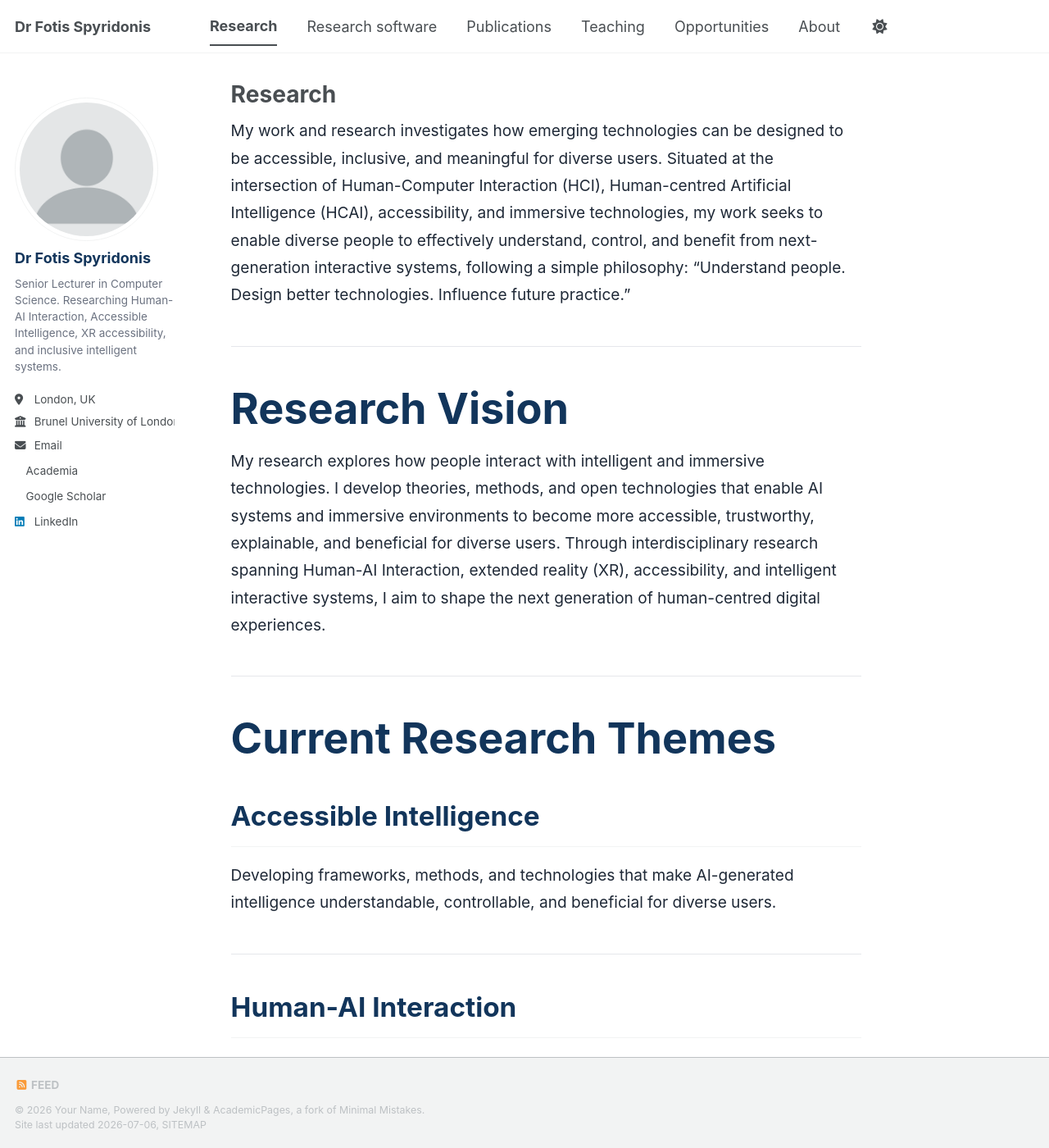
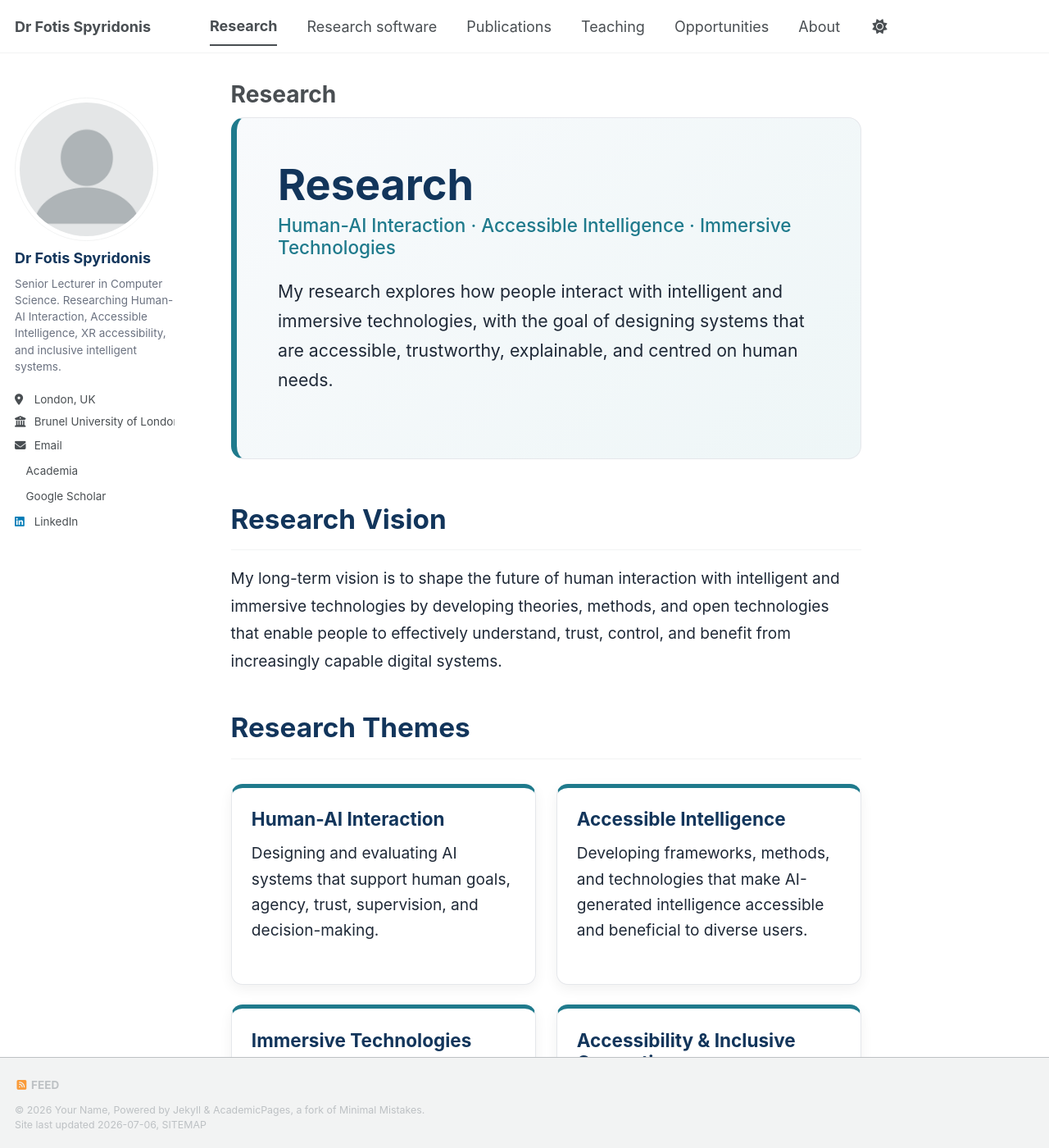
Before and after one commit to fotios-spyridonis/fotios-spyridonis.github.io, a Jekyll site: the page built from _pages/research.md, in a window 1280 px wide and 1400 px high. Shown: the whole window at 82% size. Built offline with Jekyll 4.4.1, drawn with Linux system fonts in a browser that asks for light colours; a style sheet for code colours, icons or effects is not loaded; some of the changed text lies outside the part shown.

Commit message:
Revise research page layout and content
Updated the structure and content of the research page to enhance clarity and organization, including new sections for research vision, themes, and current projects.

```diff
--- a/_pages/research.md
+++ b/_pages/research.md
@@ -4,51 +4,63 @@ permalink: /research/
 author_profile: true
 ---
 
-My work and research investigates how emerging technologies can be designed to be accessible, inclusive, and meaningful for diverse users. Situated at the intersection of Human-Computer Interaction (HCI), Human-centred Artificial Intelligence (HCAI), accessibility, and immersive technologies, my work seeks to enable diverse people to effectively understand, control, and benefit from next-generation interactive systems, following a simple philosophy: "Understand people. Design better technologies. Influence future practice."
+<div class="hero-box">
 
----
+<h1>Research</h1>
 
-# Research Vision
+<h3>Human-AI Interaction · Accessible Intelligence · Immersive Technologies</h3>
 
-My research explores how people interact with intelligent and immersive technologies. I develop theories, methods, and open technologies that enable AI systems and immersive environments to become more accessible, trustworthy, explainable, and beneficial for diverse users. Through interdisciplinary research spanning Human-AI Interaction, extended reality (XR), accessibility, and intelligent interactive systems, I aim to shape the next generation of human-centred digital experiences.
+<p>My research explores how people interact with intelligent and immersive technologies, with the goal of designing systems that are accessible, trustworthy, explainable, and centred on human needs.</p>
 
----
+</div>
 
-# Current Research Themes
+<h2>Research Vision</h2>
 
-## Accessible Intelligence
+<p>My long-term vision is to shape the future of human interaction with intelligent and immersive technologies by developing theories, methods, and open technologies that enable people to effectively understand, trust, control, and benefit from increasingly capable digital systems.</p>
 
-Developing frameworks, methods, and technologies that make AI-generated intelligence understandable, controllable, and beneficial for diverse users.
+<h2>Research Themes</h2>
 
----
+<div class="card-grid">
 
-## Human-AI Interaction
+<div class="research-card">
+<h3>Human-AI Interaction</h3>
+<p>Designing and evaluating AI systems that support human goals, agency, trust, supervision, and decision-making.</p>
+</div>
 
-Designing intelligent systems that support human understanding, agency, trust, and collaboration.
+<div class="research-card">
+<h3>Accessible Intelligence</h3>
+<p>Developing frameworks, methods, and technologies that make AI-generated intelligence accessible and beneficial to diverse users.</p>
+</div>
 
----
+<div class="research-card">
+<h3>Immersive Technologies</h3>
+<p>Advancing accessible and human-centred virtual, augmented, and mixed reality systems.</p>
+</div>
 
-## Immersive Technologies
+<div class="research-card">
+<h3>Accessibility & Inclusive Computing</h3>
+<p>Creating interactive systems that accommodate diverse abilities, contexts, needs, and forms of expertise.</p>
+</div>
 
-Advancing virtual, augmented, and mixed reality through accessible, human-centred, and inclusive design.
+<div class="research-card">
+<h3>Explainable & Trustworthy AI</h3>
+<p>Investigating transparency, explanation design, calibrated trust, human agency, and responsible AI interaction.</p>
+</div>
 
----
+<div class="research-card">
+<h3>Intelligent Interactive Systems</h3>
+<p>Bringing together AI, immersive technologies, and accessibility to create systems people can understand, trust, and benefit from.</p>
+</div>
 
-## Digital Accessibility and Inclusive Computing
+</div>
 
-Creating interactive systems that accommodate diverse abilities, contexts, and ways of interacting.
+<h2>Current Projects</h2>
 
----
-
-## Intelligent Interactive Systems
-
-Designing intelligent interactive systems that enhance human capabilities through AI, immersive technologies, and inclusive design
-
----
-
-# Current Projects
-
-- Accessible Intelligence Initiative (more to follow)
-- XR Accessibility
-- AI-enabled accessible content generation
-- Human-AI Interaction
+<ul>
+<li>Accessible Intelligence Initiative</li>
+<li>XR Accessibility Toolkit</li>
+<li>Human-AI Interaction and AI evaluation</li>
+<li>Agentic AI supervision and human agency</li>
+<li>Explainable and trustworthy AI</li>
+<li>Accessibility in immersive technologies</li>
+</ul>
```
